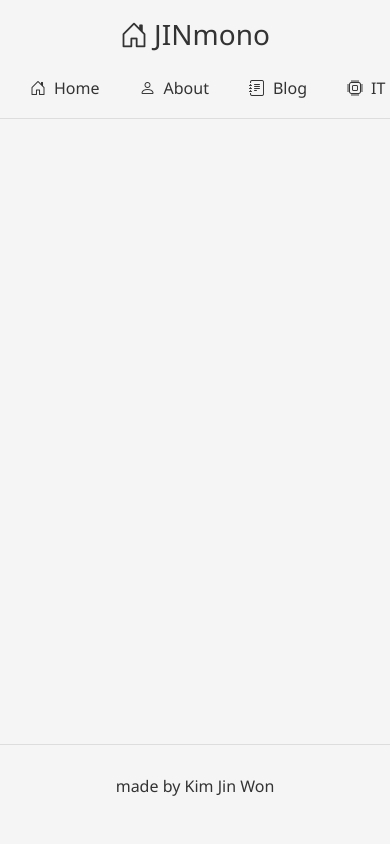
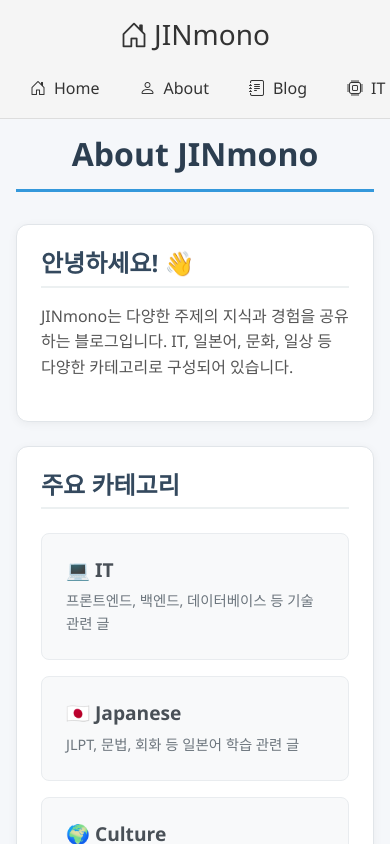
Before and after one commit to JINWON-getup/blog-frontend, a React app: page /about in a window 390 px wide. Shown: the top 844 px of the page. Built offline with nearby package versions, Linux system fonts and the light colour scheme; the HTML template or start-up script is replaced by a standard one.

Commit message:
어바웃. 블로그 임시 페이지 생성

```diff
--- /dev/null
+++ b/src/css/about.css
@@ -0,0 +1,153 @@
+/* About 페이지 스타일 */
+.about-container {
+    min-height: calc(100vh - 200px);
+    background-color: #f5f7fa;
+    padding: 2rem 0;
+}
+
+.about-content {
+    max-width: 800px;
+    margin: 0 auto;
+    padding: 0 2rem;
+}
+
+.about-title {
+    text-align: center;
+    font-size: 2.5rem;
+    font-weight: 700;
+    color: #2c3e50;
+    margin-bottom: 3rem;
+    padding-bottom: 1rem;
+    border-bottom: 3px solid #3498db;
+}
+
+.about-section {
+    background: white;
+    padding: 2rem;
+    border-radius: 12px;
+    box-shadow: 0 2px 10px rgba(0, 0, 0, 0.05);
+    border: 1px solid #e1e5e9;
+    margin-bottom: 2rem;
+    transition: transform 0.3s ease, box-shadow 0.3s ease;
+}
+
+.about-section:hover {
+    transform: translateY(-2px);
+    box-shadow: 0 4px 20px rgba(0, 0, 0, 0.1);
+}
+
+.about-section h2 {
+    color: #34495e;
+    font-size: 1.5rem;
+    font-weight: 600;
+    margin-bottom: 1rem;
+    padding-bottom: 0.5rem;
+    border-bottom: 2px solid #ecf0f1;
+}
+
+.about-section p {
+    color: #555;
+    line-height: 1.6;
+    font-size: 1rem;
+    margin-bottom: 1rem;
+}
+
+.category-grid {
+    display: grid;
+    grid-template-columns: repeat(auto-fit, minmax(200px, 1fr));
+    gap: 1.5rem;
+    margin-top: 1.5rem;
+}
+
+.category-item {
+    background: #f8f9fa;
+    padding: 1.5rem;
+    border-radius: 8px;
+    border: 1px solid #e9ecef;
+    transition: all 0.3s ease;
+}
+
+.category-item:hover {
+    background: #e9ecef;
+    transform: translateY(-2px);
+}
+
+.category-item h3 {
+    color: #495057;
+    font-size: 1.2rem;
+    font-weight: 600;
+    margin-bottom: 0.5rem;
+}
+
+.category-item p {
+    color: #6c757d;
+    font-size: 0.9rem;
+    margin: 0;
+}
+
+/* 다크모드 지원 */
+.dark .about-container {
+    background-color: #1a202c;
+}
+
+.dark .about-title {
+    color: #f0f0f0;
+    border-bottom-color: #667eea;
+}
+
+.dark .about-section {
+    background: #2d3748;
+    border-color: #4a5568;
+}
+
+.dark .about-section h2 {
+    color: #e2e8f0;
+    border-bottom-color: #4a5568;
+}
+
+.dark .about-section p {
+    color: #cbd5e0;
+}
+
+.dark .category-item {
+    background: #4a5568;
+    border-color: #718096;
+}
+
+.dark .category-item:hover {
+    background: #718096;
+}
+
+.dark .category-item h3 {
+    color: #e2e8f0;
+}
+
+.dark .category-item p {
+    color: #a0aec0;
+}
+
+/* 반응형 디자인 */
+@media (max-width: 768px) {
+    .about-container {
+        padding: 1rem 0;
+    }
+
+    .about-content {
+        padding: 0 1rem;
+    }
+
+    .about-title {
+        font-size: 2rem;
+        margin-bottom: 2rem;
+    }
+
+    .about-section {
+        padding: 1.5rem;
+        margin-bottom: 1.5rem;
+    }
+
+    .category-grid {
+        grid-template-columns: 1fr;
+        gap: 1rem;
+    }
+}
--- a/src/css/adminLogin.css
+++ b/src/css/adminLogin.css
@@ -4,7 +4,7 @@
     display: flex;
     justify-content: center;
     align-items: center;
-    margin-top: 240px;
+    padding: 1rem 0; /* 2rem에서 1rem으로 더 줄임 */
     transition: color 0.5s ease, background-color 0.5s ease;
 }
 
--- /dev/null
+++ b/src/css/blog.css
@@ -0,0 +1,50 @@
+/* Blog 페이지 스타일 */
+.blog-container {
+    min-height: calc(100vh - 200px);
+    background-color: #f5f7fa;
+}
+
+.blog-header {
+    text-align: center;
+    padding: 3rem 2rem 2rem;
+    background: linear-gradient(135deg, #667eea 0%, #764ba2 100%);
+    color: white;
+    margin-bottom: 2rem;
+}
+
+.blog-header h1 {
+    font-size: 2.5rem;
+    font-weight: 700;
+    margin-bottom: 1rem;
+    text-shadow: 0 2px 4px rgba(0, 0, 0, 0.1);
+}
+
+.blog-header p {
+    font-size: 1.2rem;
+    opacity: 0.9;
+    margin: 0;
+}
+
+/* 다크모드 지원 */
+.dark .blog-container {
+    background-color: #1a202c;
+}
+
+.dark .blog-header {
+    background: linear-gradient(135deg, #2d3748 0%, #4a5568 100%);
+}
+
+/* 반응형 디자인 */
+@media (max-width: 768px) {
+    .blog-header {
+        padding: 2rem 1rem 1.5rem;
+    }
+
+    .blog-header h1 {
+        font-size: 2rem;
+    }
+
+    .blog-header p {
+        font-size: 1rem;
+    }
+}
--- /dev/null
+++ b/src/pages/About.tsx
@@ -0,0 +1,52 @@
+import "../css/about.css";
+
+export default function About() {
+    return (
+        <div className="about-container">
+            <div className="about-content">
+                <h1 className="about-title">About JINmono</h1>
+
+                <section className="about-section">
+                    <h2>안녕하세요! 👋</h2>
+                    <p>
+                        JINmono는 다양한 주제의 지식과 경험을 공유하는
+                        블로그입니다. IT, 일본어, 문화, 일상 등 다양한
+                        카테고리로 구성되어 있습니다.
+                    </p>
+                </section>
+
+                <section className="about-section">
+                    <h2>주요 카테고리</h2>
+                    <div className="category-grid">
+                        <div className="category-item">
+                            <h3>💻 IT</h3>
+                            <p>
+                                프론트엔드, 백엔드, 데이터베이스 등 기술 관련 글
+                            </p>
+                        </div>
+                        <div className="category-item">
+                            <h3>🇯🇵 Japanese</h3>
+                            <p>JLPT, 문법, 회화 등 일본어 학습 관련 글</p>
+                        </div>
+                        <div className="category-item">
+                            <h3>🌍 Culture</h3>
+                            <p>다양한 문화와 관습에 대한 글</p>
+                        </div>
+                        <div className="category-item">
+                            <h3>📅 Daily</h3>
+                            <p>일상, 게임, 영화, 음악 등 생활 관련 글</p>
+                        </div>
+                    </div>
+                </section>
+
+                <section className="about-section">
+                    <h2>연락처</h2>
+                    <p>
+                        궁금한 점이나 제안사항이 있으시면 언제든 연락주세요.
+                        함께 성장하는 공간이 되었으면 합니다.
+                    </p>
+                </section>
+            </div>
+        </div>
+    );
+}
--- /dev/null
+++ b/src/pages/Blog.tsx
@@ -0,0 +1,14 @@
+import Board from "../components/Board";
+import "../css/blog.css";
+
+export default function Blog() {
+    return (
+        <div className="blog-container">
+            <div className="blog-header">
+                <h1>📚 전체 블로그</h1>
+                <p>모든 카테고리의 게시글을 한눈에 확인하세요</p>
+            </div>
+            <Board />
+        </div>
+    );
+}
--- a/src/routes/routes.tsx
+++ b/src/routes/routes.tsx
@@ -1,5 +1,7 @@
 import { Routes, Route } from "react-router-dom";
 import Home from "../pages/home";
+import About from "../pages/About";
+import Blog from "../pages/Blog";
 import ItBoardPage from "../pages/section/ItBoardPage";
 import JapaneseBoardPage from "../pages/section/JapaneseBoardPage";
 import CultureBoardPage from "../pages/section/CultureBoardPage";
@@ -12,6 +14,8 @@ export default function AppRoutes() {
     return (
         <Routes>
             <Route path="/" element={<Home />} />
+            <Route path="/about" element={<About />} />
+            <Route path="/blog" element={<Blog />} />
             <Route path="/it" element={<ItBoardPage />} />
             <Route path="/japanese" element={<JapaneseBoardPage />} />
             <Route path="/culture" element={<CultureBoardPage />} />
```
